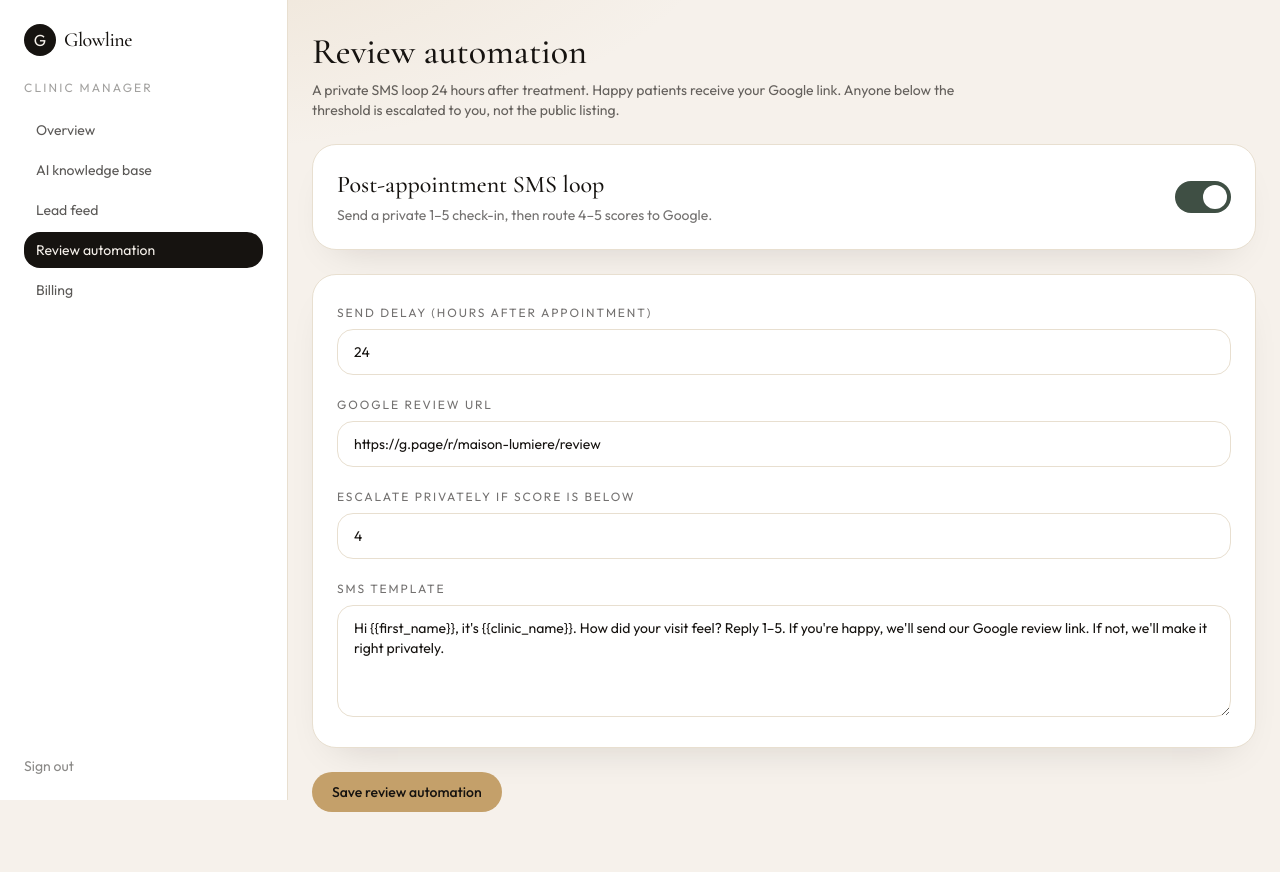
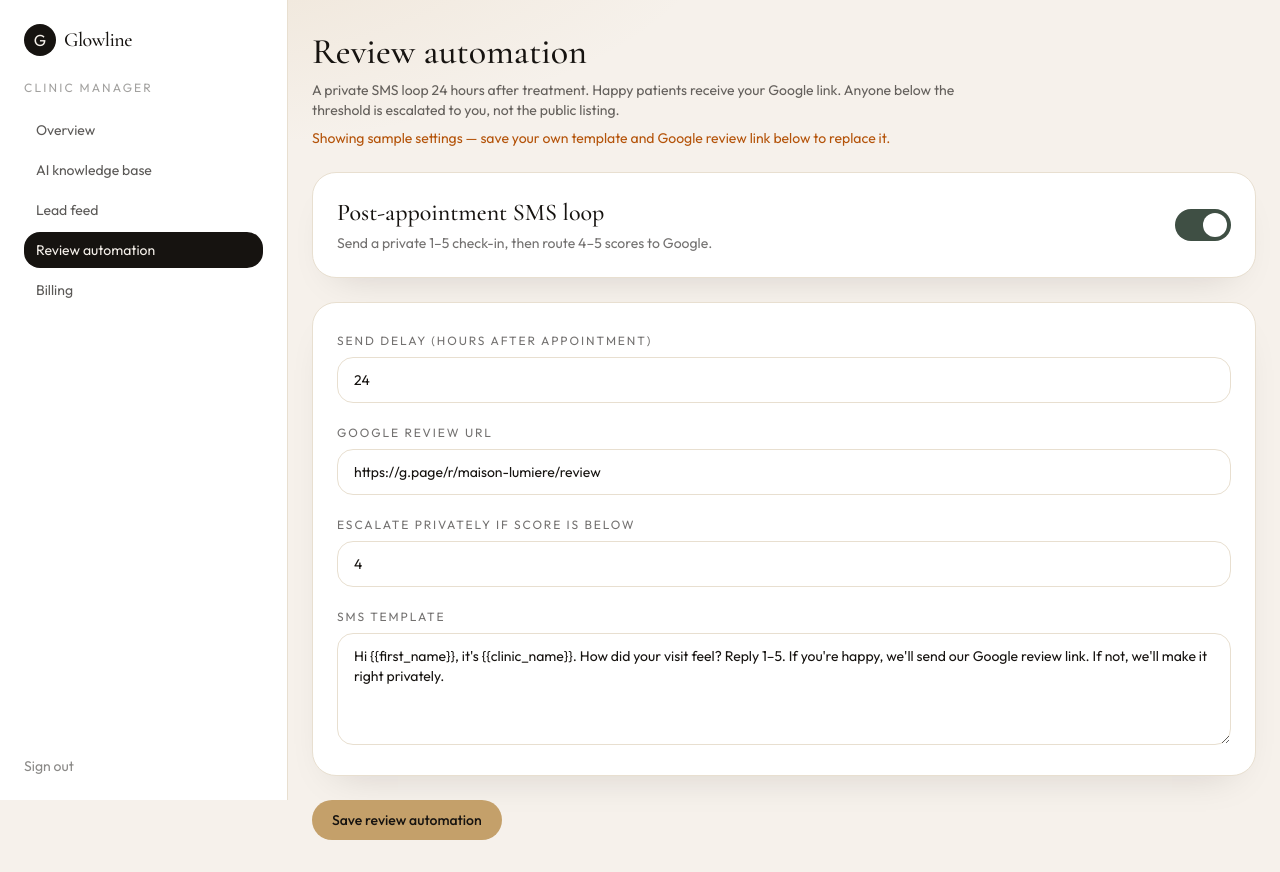
Before and after one commit to ahmedhabadda/glow-line-ai, a Next.js app: page /dashboard/reviews in a window 1280 px wide. Before the commit the page ends 844 px from the top, so only its background shows below. Built offline with nearby package versions, Linux system fonts and the light colour scheme; no server answers.

Commit message:
Fix reviews page to actually use real saved data

```diff
--- a/src/app/dashboard/reviews/page.tsx
+++ b/src/app/dashboard/reviews/page.tsx
@@ -1,7 +1,10 @@
 import { ReviewSettingsForm } from "@/components/dashboard/review-settings";
-import { mockReviewSettings } from "@/lib/mock-data";
+import { getOwnClinicId, getReviewSettings } from "@/lib/clinic-knowledge";
 
-export default function ReviewsPage() {
+export default async function ReviewsPage() {
+  const clinicId = await getOwnClinicId();
+  const { settings, isRealData } = await getReviewSettings(clinicId);
+
   return (
     <div className="space-y-6">
       <div>
@@ -10,8 +13,14 @@ export default function ReviewsPage() {
           A private SMS loop 24 hours after treatment. Happy patients receive your Google
           link. Anyone below the threshold is escalated to you, not the public listing.
         </p>
+        {!isRealData ? (
+          <p className="mt-2 max-w-2xl text-sm text-amber-700">
+            Showing sample settings — save your own template and Google review link below to
+            replace it.
+          </p>
+        ) : null}
       </div>
-      <ReviewSettingsForm initial={mockReviewSettings} />
+      <ReviewSettingsForm initial={settings} isRealData={isRealData} />
     </div>
   );
 }
```
